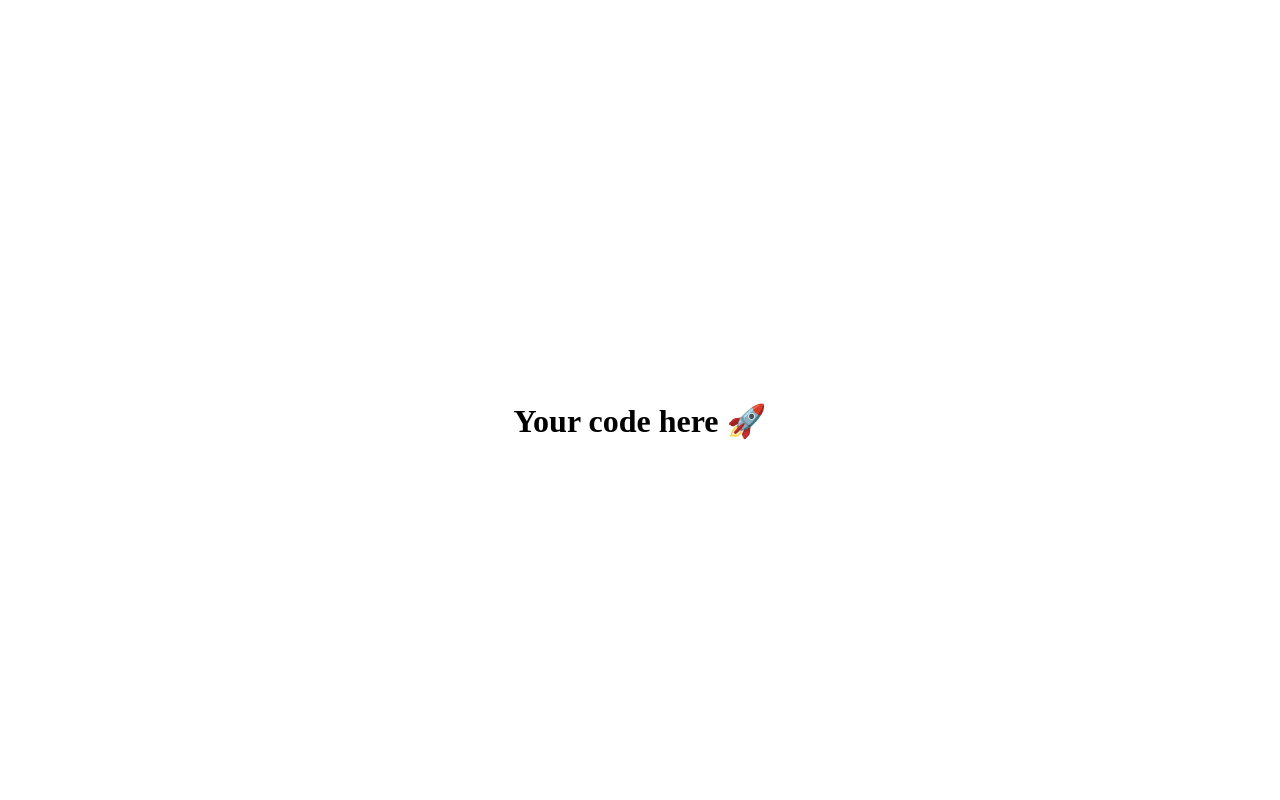
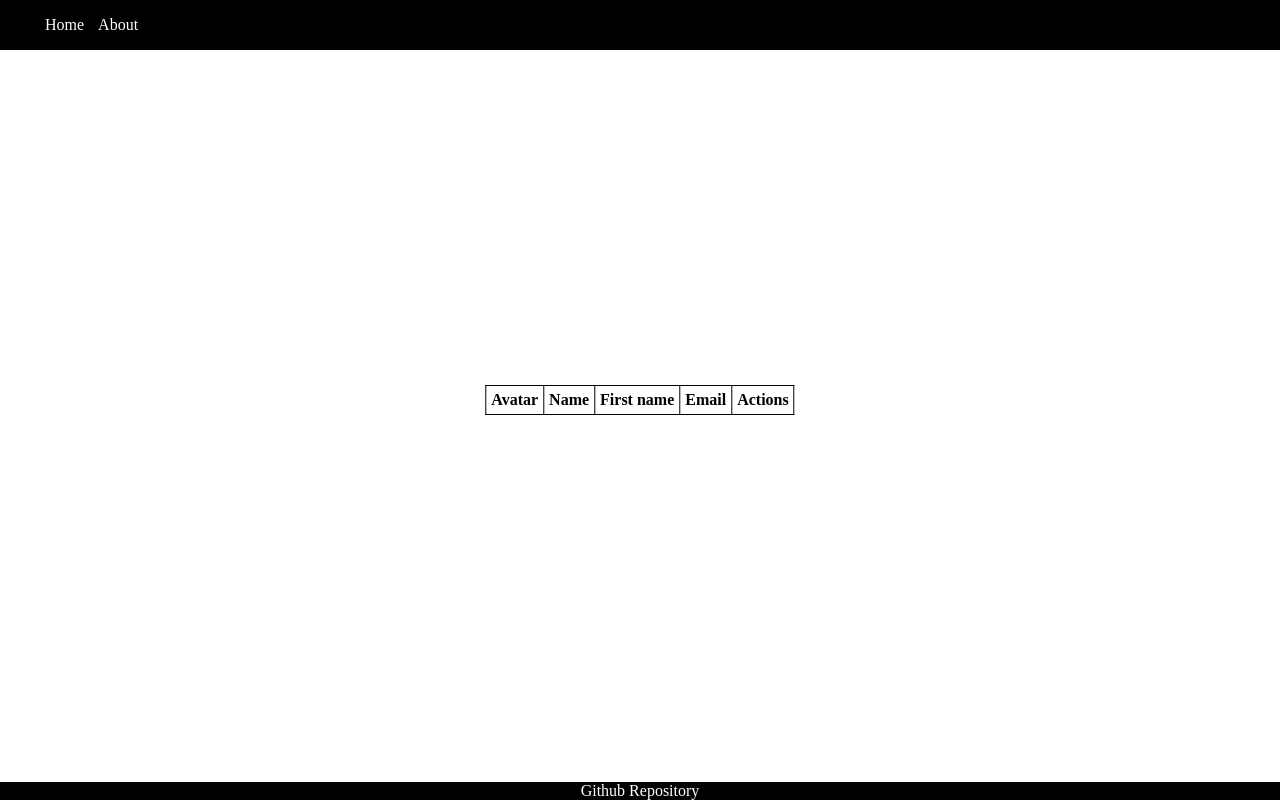
Before and after one commit to loanpirotaisapini/learn-js-template, a website: page views/index.html in a window 1280 px wide. Drawn offline with nearby package versions, Linux system fonts and the light colour scheme; no server answers.

Commit message:
feat(html): Preparation of the HTML page

```diff
--- a/public/styles/index.css
+++ b/public/styles/index.css
@@ -1,4 +1,32 @@
 /* Your style here */
+
+body {
+  height: 100%;
+  width: 100%;
+  margin: 0;
+}
+
+.navbar {
+  margin: 0;
+  position: absolute;
+  width: 100%;
+  background-color: black;
+  color: white;
+}
+
+.nav-items {
+  list-style: none;
+}
+
+.nav-item {
+  display: inline;
+}
+
+.nav-link {
+  text-decoration: none;
+  color: white;
+  margin: 5px;
+}
 
 .centered {
   top: 50%;
@@ -6,3 +34,24 @@
   position: fixed;
   transform: translate(-50%, -50%);
 }
+
+table, th {
+  border: solid 1px black;
+  border-collapse: collapse;
+  padding: 5px;
+}
+
+.footer {
+  position: absolute;
+  width: 100%;
+  bottom: 0;
+  background-color: black;
+  color: white;
+  text-align: center;
+}
+
+.footer-link {
+  text-decoration: none;
+  color: white;
+  margin: 5px;
+}
--- a/views/index.html
+++ b/views/index.html
@@ -8,7 +8,34 @@
     <title>Learn JS</title>
   </head>
   <body>
-    <h1 class="centered">Your code here 🚀</h1>
+    <div class="navbar">
+       <ul class="nav-items">
+         <li class="nav-item">
+           <a href="#" class="nav-link">Home</a>
+         </li>
+         <li class="nav-item">
+           <a href="#" class="nav-link">About</a>
+         </li>
+       </ul>
+    </div>
+
+    <div class="centered">
+      <table>
+        <thead>
+          <th>Avatar</th>
+          <th>Name</th>
+          <th>First name</th>
+          <th>Email</th>
+          <th>Actions</th>
+        </thead>
+      </table>
+    </div>
+
+    <div class="footer">
+      <a class="footer-link" href="https://github.com/loanpirotaisapini/learn-js-template">
+        Github Repository
+      </a>
+    </div>
 
     <script src="https://unpkg.com/axios/dist/axios.min.js"></script>
     <script src="../public/js/index.js"></script>
```
Also changed, not shown: package.json (line endings or trailing spaces).
